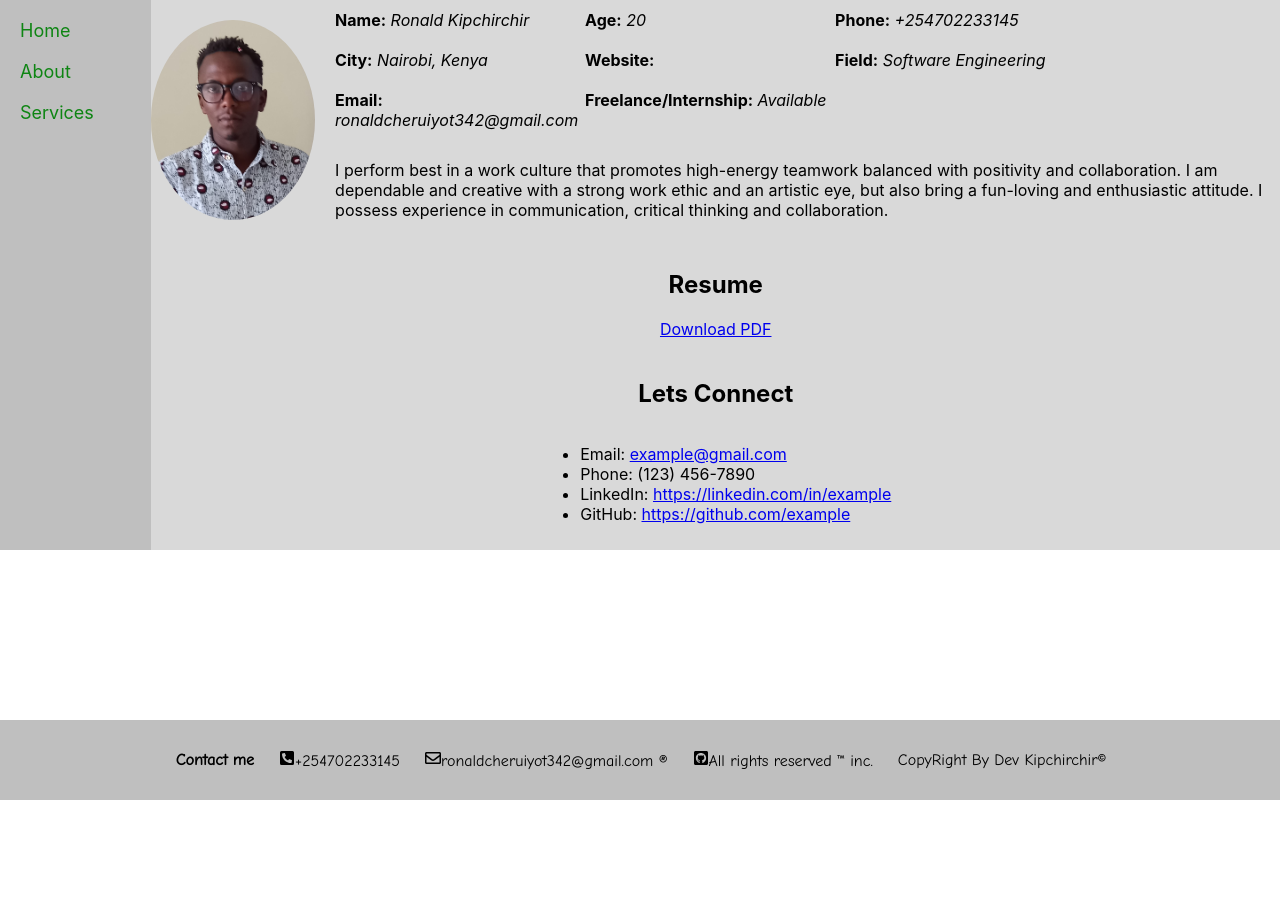
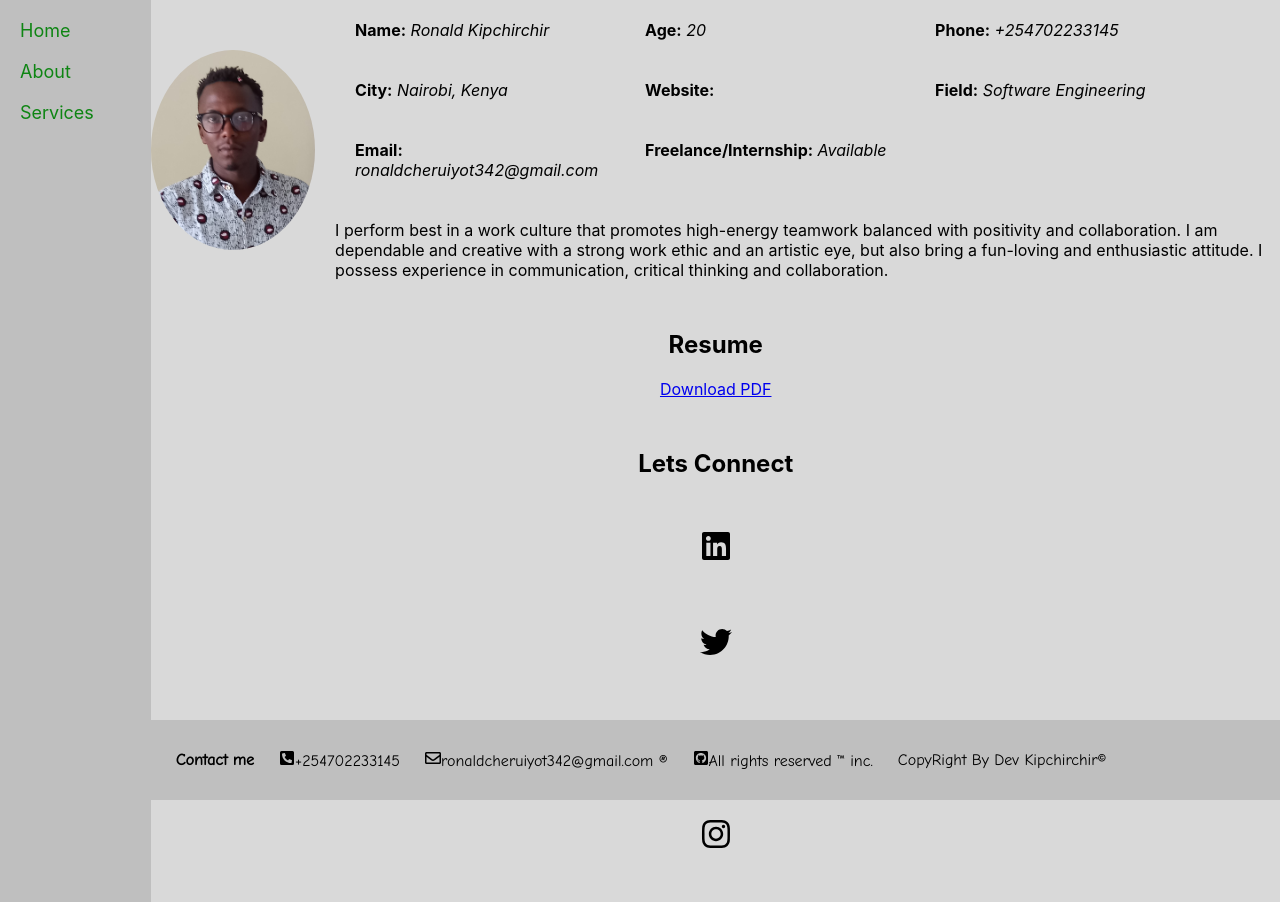
Before and after one commit to McRonaah/portfolio, a React (Create React App) app: page /about in a window 1280 px wide. Before the commit the page ends 800 px from the top, so only its background shows below. Built offline with nearby package versions, Linux system fonts and the light colour scheme.

Commit message:
style about page

```diff
--- a/src/CSS/About.css
+++ b/src/CSS/About.css
@@ -4,7 +4,6 @@
 .about-container {
     display: flex;
     align-items: center;
-    /* background-color: #d9d9d9 ; */
   }
 
   .about-container ul {
@@ -57,12 +56,35 @@
     flex-direction: column;
     align-items: center;
     padding: 10px;
-    /* background-color: #d9d9d9 ; */
   }
 .contact{
     display: flex;
     flex-direction: column;
     align-items: center;
-    padding: 10px;
-    /* background-color: #d9d9d9 ; */
+    padding: 20px;
 }
+
+
+.contact p {
+  display: flex;
+  justify-items: auto;
+  flex-wrap: wrap;
+  flex-direction: row;
+}
+
+
+.about-container li {
+  width: 250px;
+  margin: 20px;
+}
+
+.icon{
+  font-size: 32px;
+  color: black;
+  transition: color 0.2s ease-in-out;
+}
+
+.icon:hover {
+  color: blue;
+  transform: scale(1.2);
+}
--- a/src/CSS/Services.css
+++ b/src/CSS/Services.css
@@ -3,6 +3,7 @@
     flex-direction: column;
     align-items: center;
     padding: 20px;
+    padding-bottom: 30px;
     background-color: #d9d9d9 ;
   }
 
--- a/src/components/About.jsx
+++ b/src/components/About.jsx
@@ -1,6 +1,10 @@
-import React from 'react'
+import React from 'react';
 import '../CSS/About.css'
 import avatar from '../images/avatar.png';
+import {  FaLinkedin, FaTwitter, FaFacebook, FaInstagram } from "react-icons/fa";
+import { Link } from 'react-router-dom';
+
+
 
 function About() {
   return (
@@ -44,12 +48,13 @@ function About() {
   </div>
   <div className="contact">
       <h2>Lets Connect</h2>
-      <ul>
-        <li>Email: <a href="mailto:example@gmail.com">example@gmail.com</a></li>
-        <li>Phone: (123) 456-7890</li>
-        <li>LinkedIn: <a href="https://linkedin.com/in/example">https://linkedin.com/in/example</a></li>
-        <li>GitHub: <a href="https://github.com/example">https://github.com/example</a></li>
-      </ul>
+        <Link to="https://twitter.com/Ronaah_254/" ><p className='icon'><FaLinkedin /></p></Link>
+        <Link to="https://twitter.com/Ronaah_254/" ><p className='icon'><FaTwitter /></p></Link>
+        <Link to="https://twitter.com/Ronaah_254/" ><p className='icon'><FaFacebook /></p></Link>
+        <Link to="https://twitter.com/Ronaah_254/" ><p className='icon'><FaInstagram /></p></Link>
+
+
+
     </div>
 
   </div>
--- a/src/components/Home.jsx
+++ b/src/components/Home.jsx
@@ -16,20 +16,16 @@ function Home() {
     <div className="skills">
       <h2>Skills</h2>
       <ul>
+        <li>GIT and GitBash</li>
         <li>JavaScript</li>
         <li>React</li>
-        <li>Node.js</li>
+        <li>SQL</li>
         <li>Ruby</li>
         <li>Ruby on Rails</li>
         <li>HTML</li>
         <li>CSS</li>
       </ul>
     </div>
-
-    <div className="resume">
-      <h2>Resume</h2>
-      <a href="/path/to/resume.pdf">Download PDF</a>
-    </div>
   </div>
 );
 }
--- a/src/components/Services.jsx
+++ b/src/components/Services.jsx
@@ -7,7 +7,7 @@ function Services() {
       <div className="services">
         <div className="service">
           <h2>Web Development</h2>
-          <p>I offer full-stack web development services using technologies such as React, Node.js, Express, and MongoDB. I can help you build custom web applications from scratch or improve and maintain existing ones.</p>
+          <p>I offer full-stack web development services using technologies such as React and Ruby on Rails. I can help you build custom web applications from scratch or improve and maintain existing ones.</p>
         </div>
         <div className="service">
           <h2>Code Review and Mentorship</h2>
```
